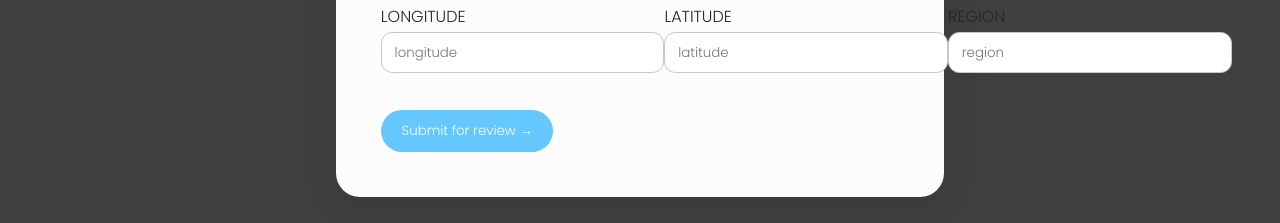
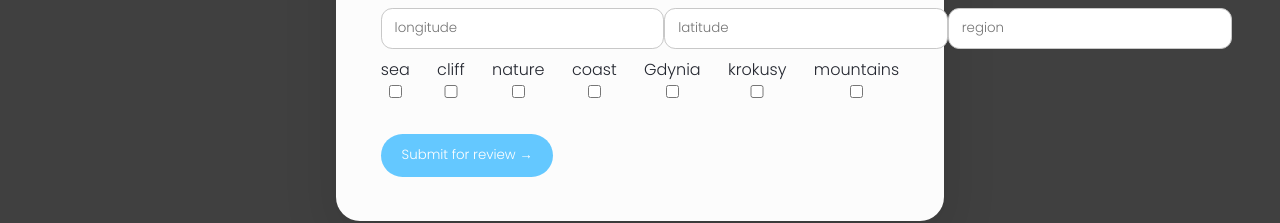
Before and after one commit to tusia313/react-travel-app, a React (Create React App) app in the folder client/: page / in a window 1280 px wide. Both pictures are taken after a click on the button "Add Your adventure". Shown: the part 570-793 px from the top of the page. Built offline with nearby package versions, Linux system fonts and the light colour scheme; no server answers.

Commit message:
Working with checkboxes

```diff
--- a/client/src/components/Modal.js
+++ b/client/src/components/Modal.js
@@ -5,15 +5,15 @@ const Modal = ({ mode, setMode, currentPost }) => {
     const [form, setForm] = useState({
         title: currentPost?.data.title || "",
         description: currentPost?.data.description || "",
-        line:currentPost?.data.address.line || "",
+        line: currentPost?.data.address.line || "",
         country: currentPost?.data.address.country || "",
-        city: currentPost?.data.address.city || "",
+        city: currentPost?.data.address.town || "",
         region: currentPost?.data.address.region || "",
         longitude: currentPost?.data.address.coords[0] || "",
         latitude: currentPost?.data.address.coords[1] || "",
         website: currentPost?.data.website || "",
         photo: currentPost?.data.photo || "",
-        sea: currentPost?.data.tags.includes("sea")|| false,
+        sea: currentPost?.data.tags.includes("sea") || false,
         cliff: currentPost?.data.tags.includes("cliff") || false,
         nature: currentPost?.data.tags.includes("nature") || false,
         coast: currentPost?.data.tags.includes("coast") || false,
@@ -29,7 +29,7 @@ const Modal = ({ mode, setMode, currentPost }) => {
         setForm(prevState => (
             {
                 ...prevState,
-                [e.target.name]: e.target.value
+                [e.target.name]: e.target.type === 'checkbox' ? e.target.checked : e.target.value
             })
         )
     }
@@ -49,7 +49,7 @@ const Modal = ({ mode, setMode, currentPost }) => {
 
                     <div className="multi-input">
                         <div className="img-preview">
-                            {form.photo && <img src={form.image} alt="Photo's preview" />}
+                            {form.photo && <img src={form.photo} alt="Photo's preview" />}
                         </div>
                         <div className="main-input">
                             <div className="input-container">
@@ -165,10 +165,82 @@ const Modal = ({ mode, setMode, currentPost }) => {
                                 onChange={handleChange} />
                         </div>
                     </div>
-                <br/>
-                <input type="submit" value={createMode ? "Submit for review →" : "Edit ✎"} className="submit-button" />
-            </form>
-        </div>
+                    <div className="multi-input">
+                        <div className="input-container">
+                            <label for="sea-checkbox">sea</label>
+                            <input
+                                id="sea-checkbox"
+                                type="checkbox"
+                                name="sea"
+                                checked={form.sea}
+                                onChange={handleChange}
+                            />
+                        </div>
+                        <div className="input-container">
+                            <label for="cliff-checkbox">cliff</label>
+                            <input
+                                id="cliff-checkbox"
+                                type="checkbox"
+                                name="cliff"
+                                checked={form.cliff}
+                                onChange={handleChange}
+                            />
+                        </div>
+                        <div className="input-container">
+                            <label for="nature-checkbox">nature</label>
+                            <input
+                                id="nature-checkbox"
+                                type="checkbox"
+                                name="nature"
+                                checked={form.nature}
+                                onChange={handleChange}
+                            />
+                        </div>
+                        <div className="input-container">
+                            <label for="coast-checkbox">coast</label>
+                            <input
+                                id="coast-checkbox"
+                                type="checkbox"
+                                name="coast"
+                                checked={form.coast}
+                                onChange={handleChange}
+                            />
+                        </div>
+                        <div className="input-container">
+                            <label for="Gdynia-checkbox">Gdynia</label>
+                            <input
+                                id="Gdynia-checkbox"
+                                type="checkbox"
+                                name="Gdynia"
+                                checked={form.Gdynia}
+                                onChange={handleChange}
+                            />
+                        </div>
+                        <div className="input-container">
+                            <label for="krokusy-checkbox">krokusy</label>
+                            <input
+                                id="krokusy-checkbox"
+                                type="checkbox"
+                                name="krokusy"
+                                checked={form.krokusy}
+                                onChange={handleChange}
+                            />
+                        </div>
+                        <div className="input-container">
+                            <label for="mountains-checkbox">mountains</label>
+                            <input
+                                id="mountains-checkbox"
+                                type="checkbox"
+                                name="mountains"
+                                checked={form.mountains}
+                                onChange={handleChange}
+                            />
+                        </div>
+                    </div>
+                    <br />
+                    <input type="submit" value={createMode ? "Submit for review →" : "Edit ✎"} className="submit-button" />
+                </form>
+            </div>
         </div >
     )
 }
```
